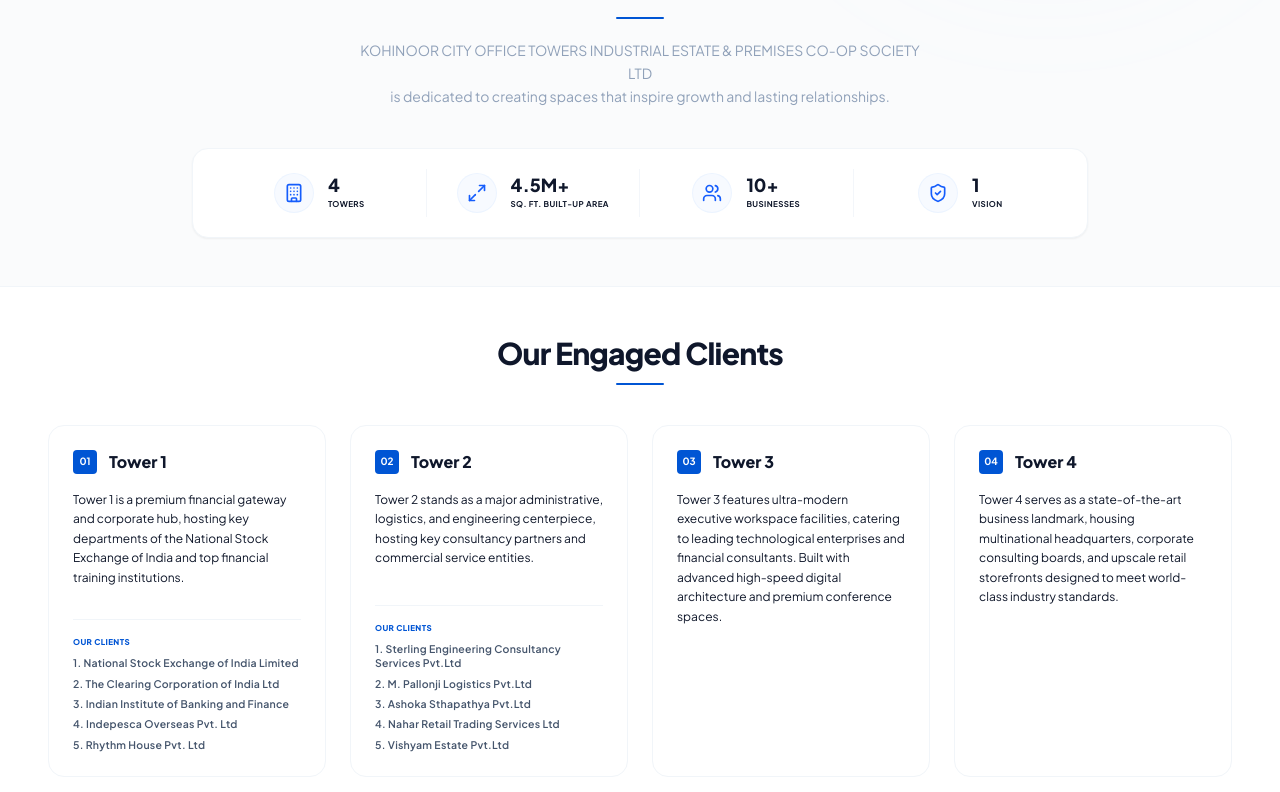
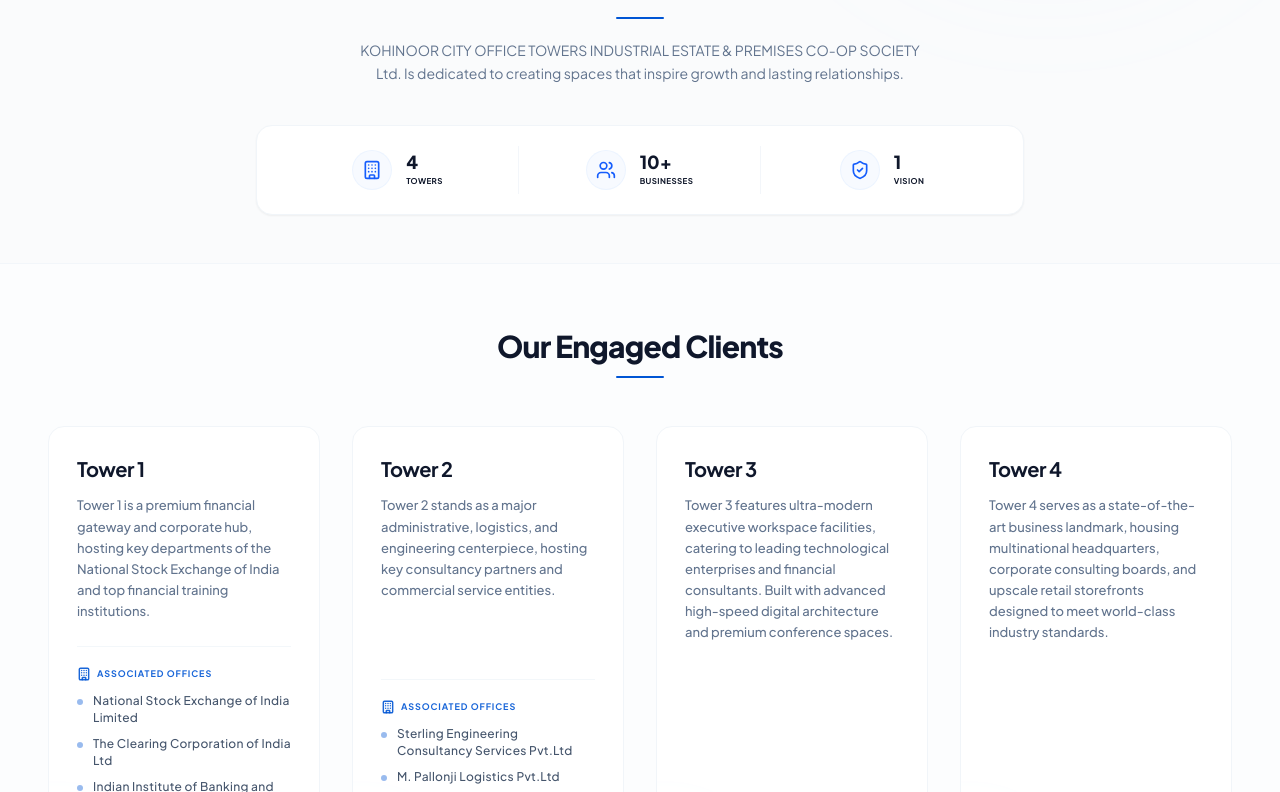
Before and after one commit to AltimaOak/kohinoor-pvt-ltd, a Next.js app: page /about in a window 1280 px wide. Shown: the part 528-1320 px from the top of the page. Built offline with nearby package versions, Linux system fonts and the light colour scheme.

Commit message:
Towers card layout updated

```diff
--- a/src/app/about/page.tsx
+++ b/src/app/about/page.tsx
@@ -127,17 +127,17 @@
               Kohinoor Commercial-II
             </h2>
             <div className="w-12 h-[2px] bg-[#0055d4] rounded-full mt-1.5" />
-            <p className="text-slate-400 text-xs sm:text-sm mt-3 leading-relaxed">
-              KOHINOOR CITY OFFICE TOWERS INDUSTRIAL ESTATE & PREMISES CO-OP SOCIETY LTD <br className="hidden sm:inline" />
-              is dedicated to creating spaces that inspire growth and lasting relationships.
+            <p className="text-slate-500 text-xs sm:text-sm mt-3 leading-relaxed">
+              KOHINOOR CITY OFFICE TOWERS INDUSTRIAL ESTATE & PREMISES CO-OP SOCIETY Ltd.
+               Is dedicated to creating spaces that inspire growth and lasting relationships.
             </p>
           </div>
 
           {/* Stats Bar */}
-          <div className="grid grid-cols-2 md:grid-cols-4 divide-y md:divide-y-0 md:divide-x divide-slate-100/85 bg-white border border-slate-100 rounded-2xl p-4 sm:p-5 shadow-xs max-w-4xl w-full select-none items-center mt-2">
+          <div className="grid grid-cols-1 sm:grid-cols-3 divide-y sm:divide-y-0 sm:divide-x divide-slate-100/85 bg-white border border-slate-100 rounded-2xl p-4 sm:p-5 shadow-xs max-w-3xl w-full select-none items-center mt-2">
 
             {/* Stat 1 */}
-            <div className="flex items-center gap-3.5 justify-center py-3 md:py-1">
+            <div className="flex items-center gap-3.5 justify-center py-3 sm:py-1">
               <div className="w-10 h-10 rounded-full bg-blue-50/50 border border-blue-100/40 flex items-center justify-center text-blue-600 shrink-0">
                 <Building className="w-5 h-5 stroke-[2]" />
               </div>
@@ -147,19 +147,8 @@
               </div>
             </div>
 
-            {/* Stat 2 */}
-            <div className="flex items-center gap-3.5 justify-center py-3 md:py-1 px-2">
-              <div className="w-10 h-10 rounded-full bg-blue-50/50 border border-blue-100/40 flex items-center justify-center text-blue-600 shrink-0">
-                <Maximize2 className="w-5 h-5 stroke-[2]" />
-              </div>
-              <div className="flex flex-col text-left">
-                <span className="text-lg font-black text-slate-900 leading-none">4.5M+</span>
-                <span className="text-[8px] font-bold text-slate-450 uppercase tracking-wider mt-1">Sq. Ft. Built-up Area</span>
-              </div>
-            </div>
-
             {/* Stat 3 */}
-            <div className="flex items-center gap-3.5 justify-center py-3 md:py-1 px-2">
+            <div className="flex items-center gap-3.5 justify-center py-3 sm:py-1 px-2">
               <div className="w-10 h-10 rounded-full bg-blue-50/50 border border-blue-100/40 flex items-center justify-center text-blue-600 shrink-0">
                 <Users className="w-5 h-5 stroke-[2]" />
               </div>
@@ -170,7 +159,7 @@
             </div>
 
             {/* Stat 4 */}
-            <div className="flex items-center gap-3.5 justify-center py-3 md:py-1">
+            <div className="flex items-center gap-3.5 justify-center py-3 sm:py-1">
               <div className="w-10 h-10 rounded-full bg-blue-50/50 border border-blue-100/40 flex items-center justify-center text-blue-600 shrink-0">
                 <ShieldCheck className="w-5 h-5 stroke-[2]" />
               </div>
@@ -186,19 +175,19 @@
       </section>
 
       {/* 3. OUR ENGAGED CLIENTS / TOWERS GRID */}
-      <section className="py-12 bg-white w-full border-t border-slate-100">
-        <div className="max-w-[90rem] mx-auto px-6 md:px-12 flex flex-col gap-10">
+      <section className="py-16 bg-slate-50/40 w-full border-t border-slate-100/80">
+        <div className="max-w-[90rem] mx-auto px-6 md:px-12 flex flex-col gap-12">
 
           {/* Header */}
-          <div className="flex flex-col items-center gap-2 max-w-xl mx-auto select-none">
+          <div className="flex flex-col items-center gap-3 max-w-xl mx-auto select-none">
             <h2 className="text-2xl sm:text-3xl font-extrabold tracking-tight text-slate-900">
               Our Engaged Clients
             </h2>
-            <div className="w-12 h-[2px] bg-[#0055d4] rounded-full mt-1" />
+            <div className="w-12 h-[2.5px] bg-[#0055d4] rounded-full" />
           </div>
 
           {/* Grid */}
-          <div className="grid grid-cols-1 md:grid-cols-2 lg:grid-cols-4 gap-6 items-stretch">
+          <div className="grid grid-cols-1 md:grid-cols-2 lg:grid-cols-4 gap-6 sm:gap-8 items-stretch">
             {towersData.map((tower, idx) => (
               <motion.div
                 key={tower.id}
@@ -206,41 +195,49 @@
                 whileInView={{ opacity: 1, y: 0 }}
                 viewport={{ once: true }}
                 transition={{ duration: 0.5, delay: idx * 0.1 }}
-                className="relative overflow-hidden p-6 rounded-2xl border border-slate-100 bg-white hover:border-sky-200 hover:shadow-md transition-all duration-300 flex flex-col justify-between"
+                className="group relative overflow-hidden p-6 sm:p-7 rounded-2xl border border-slate-100 bg-white hover:border-[#0055d4]/20 hover:shadow-[0_20px_40px_-15px_rgba(0,85,212,0.08)] hover:-translate-y-1.5 transition-all duration-500 ease-out flex flex-col justify-between"
               >
-                <div className="flex flex-col gap-4 h-full justify-between">
+                {/* Accent top line on hover */}
+                <div className="absolute top-0 left-0 w-full h-[3px] bg-gradient-to-r from-[#0055d4] to-sky-500 scale-x-0 group-hover:scale-x-100 origin-left transition-transform duration-500 ease-out z-20" />
+
+                {/* Decorative background glow */}
+                <div className="absolute -bottom-10 -left-10 w-24 h-24 rounded-full bg-sky-200/5 blur-2xl group-hover:bg-[#0055d4]/5 transition-colors duration-500 pointer-events-none z-0" />
+
+                <div className="relative z-10 flex flex-col gap-5 h-full justify-between">
                   <div>
-                    {/* Tower Badge & Name */}
-                    <div className="flex items-center gap-3 mb-4 select-none">
-                      <div className="w-6 h-6 rounded bg-[#0055d4] flex items-center justify-center text-white text-[10px] font-bold shrink-0">
-                        0{idx + 1}
-                      </div>
-                      <h4 className="text-base font-extrabold text-slate-900 leading-none">{tower.name}</h4>
-                    </div>
+                    {/* Tower Name */}
+                    <h4 className="text-xl font-bold text-slate-900 tracking-tight mb-3 group-hover:text-[#0055d4] transition-colors duration-300">
+                      {tower.name}
+                    </h4>
 
                     {/* Tower Description */}
                     {tower.description && (
-                      <p className="text-slate-550 text-[11px] sm:text-xs leading-relaxed mb-4">
+                      <p className="text-slate-500 text-xs sm:text-[13px] leading-relaxed mb-1 font-medium">
                         {tower.description}
                       </p>
                     )}
                   </div>
 
-                  {/* Associated Offices (Prestigious Partners) */}
+                  {/* Associated Offices */}
                   {tower.offices && tower.offices.length > 0 && (
-                    <div className="flex flex-col gap-2 border-t border-slate-100 pt-4 mt-auto">
-                      <span className="text-[8px] font-extrabold text-[#0055d4] uppercase tracking-wider">
-                        Our Clients
+                    <div className="flex flex-col gap-3 border-t border-slate-100/80 pt-5 mt-auto">
+                      <span className="flex items-center gap-1.5 text-[9px] font-bold text-[#0055d4]/90 uppercase tracking-widest select-none">
+                        <Building className="w-3.5 h-3.5 stroke-[2.5]" />
+                        Associated Offices
                       </span>
-                      <ul className="flex flex-col gap-1.5">
-                        {tower.offices.map((office, oIdx) => (
-                          <li
-                            key={oIdx}
-                            className="text-slate-600 font-semibold text-[10.5px] leading-snug tracking-wide list-none pl-0 text-left"
-                          >
-                            {office}
-                          </li>
-                        ))}
+                      <ul className="flex flex-col gap-2.5">
+                        {tower.offices.map((office, oIdx) => {
+                          const cleanedName = office.replace(/^\s*\d+\.\s*/, "").trim();
+                          return (
+                            <li
+                              key={oIdx}
+                              className="flex items-start gap-2.5 text-slate-600 font-medium text-xs leading-snug tracking-wide list-none pl-0 text-left hover:text-slate-900 transition-colors duration-200"
+                            >
+                              <span className="w-1.5 h-1.5 rounded-full bg-[#0055d4]/40 mt-1.5 shrink-0 group-hover:bg-[#0055d4] transition-colors duration-300" />
+                              <span>{cleanedName}</span>
+                            </li>
+                          );
+                        })}
                       </ul>
                     </div>
                   )}
```
